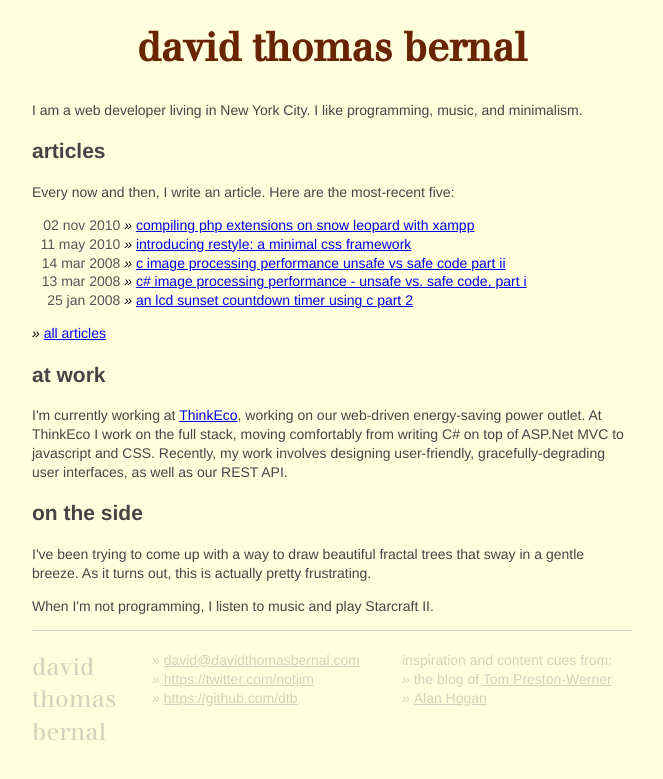
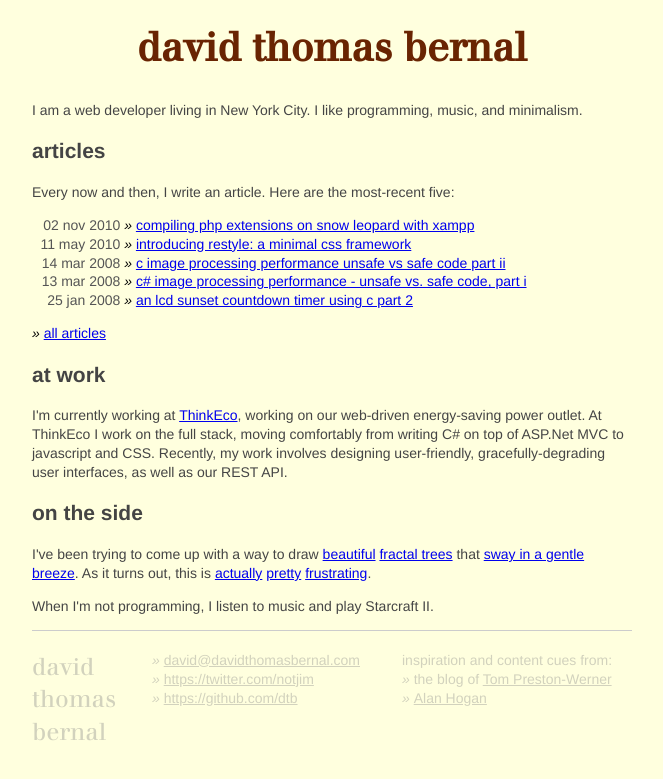
Before and after one commit to dtb/dtb.github.com, a Jekyll site: the page built from index.html, in a window 1280 px wide. Shown: the top 779 px of the page, without its empty margins (308-971 px from the left). Built offline with Jekyll 4.4.1, drawn with Linux system fonts in a browser that asks for light colours; part of the change alters nothing that is shown.

```diff
--- a/index.html
+++ b/index.html
@@ -33,8 +33,8 @@ title: david thomas bernal
 		</p>
 		<h2>On the side</h2>
 		<p>
-			I've been trying to come up with a way to draw beautiful fractal trees that sway in a gentle breeze.
-			As it turns out, this is actually pretty frustrating.
+			I've been trying to come up with a way to draw <a href="/canvas/one.html">beautiful</a> <a href="/canvas/two.html">fractal trees</a> that <a href="/canvas/three.html">sway in a gentle breeze</a>.
+			As it turns out, this is <a href="/canvas/three.1.html">actually</a> <a href="/canvas/three.2.html">pretty</a> <a href="/canvas/three.3.html">frustrating</a>.
 		</p>
 		<p>
 			When I'm not programming, I listen to music and play Starcraft II.
```
